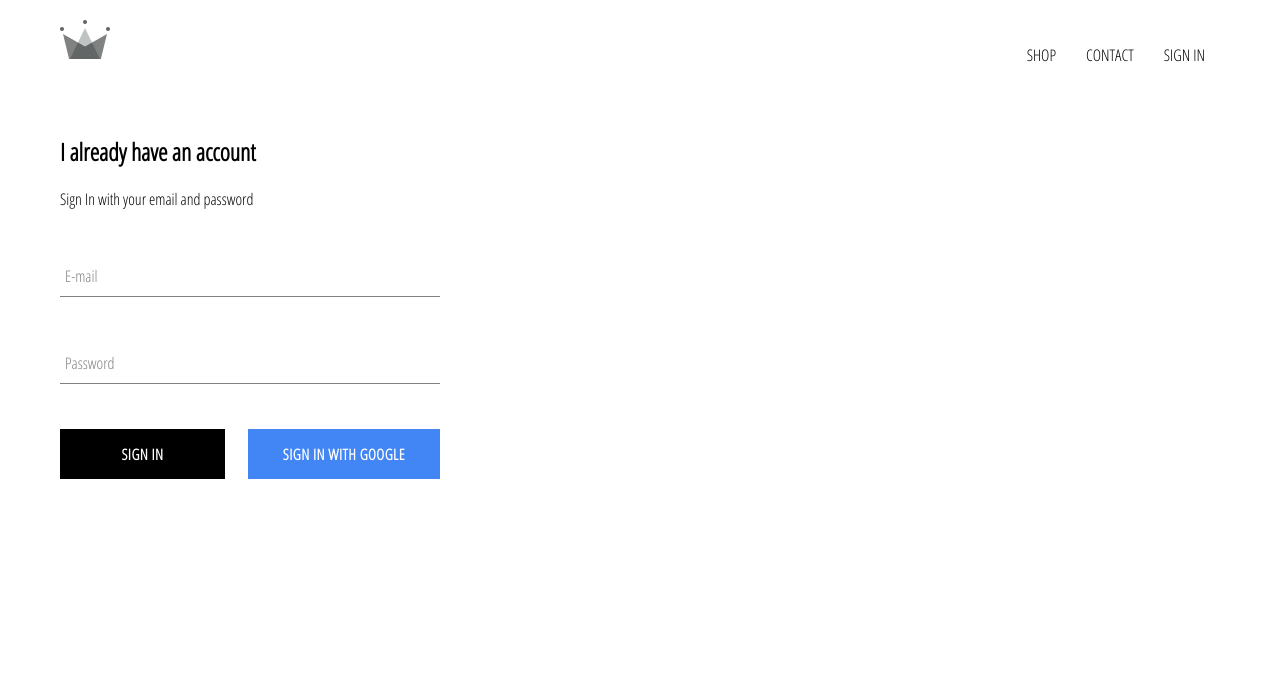
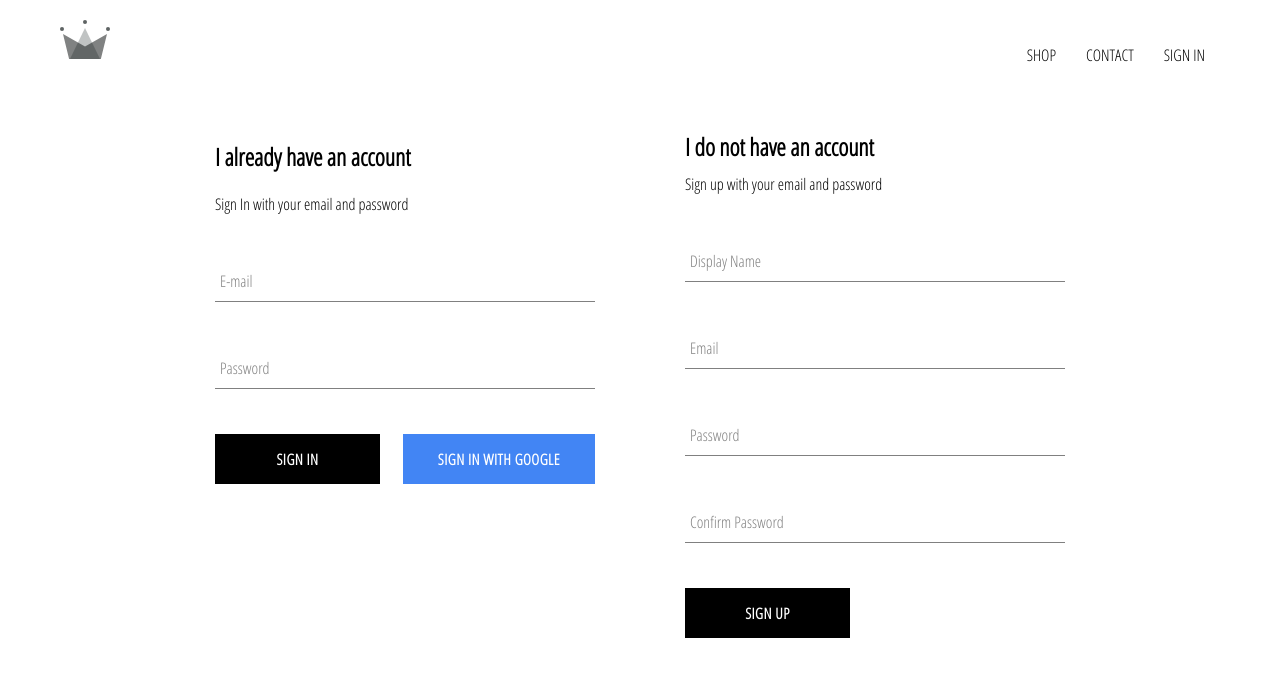
Before and after one commit to raj294/E-clothing, a React (Create React App) app: page /signin in a window 1280 px wide. Shown: the top 676 px of the page. Built offline with nearby package versions, Linux system fonts and the light colour scheme; no server answers.

Commit message:
finishing sign in and sign up page with authentication and database connection to firestore

```diff
--- a/src/App.js
+++ b/src/App.js
@@ -7,7 +7,7 @@
 import ShopPage from './pages/shop/shop';
 import SignInAndSignUpPage from './pages/signin-and-signup/signin-signup'
 import Header from './components/header/header';
-import { auth } from './firebase/firebase.util';
+import { auth, createUserProfileDocument } from './firebase/firebase.util';
 
 
 class App extends Component {
@@ -22,8 +22,22 @@
   unsubscribeFromAuth = null;
 
   componentDidMount() {
-    this.unsubscribeFromAuth = auth.onAuthStateChanged(user => {
-      this.setState({ currentUser: user });
+    this.unsubscribeFromAuth = auth.onAuthStateChanged(async userAuth => {
+      if (userAuth) {
+        const userRef = await createUserProfileDocument(userAuth);
+
+        userRef.onSnapshot(snapShot => {
+          this.setState({
+            currentUser: {
+              id: snapShot.id,
+              ...snapShot.data()
+            }
+          })
+        });
+      } else {
+        this.setState({ currentUser: userAuth });
+      }
+
     })
   }
 
--- a/src/components/header/header.scss
+++ b/src/components/header/header.scss
@@ -12,6 +12,7 @@
     }
 
     .options {
+      cursor: pointer;
       width: 50%;
       height: 100%;
       display: flex;
--- a/src/components/signin/signin.jsx
+++ b/src/components/signin/signin.jsx
@@ -3,7 +3,7 @@
 import FormInput from '../form-input/forminput'
 import CustomButton from '../custom-button/custom-button'
 
-import  { signInWithGoogle } from '../../firebase/firebase.util'
+import  { auth, signInWithGoogle } from '../../firebase/firebase.util'
 
 import './signin.scss';
 
@@ -17,11 +17,18 @@
         }
     }
 
-    handleSubmit = event => {
+    handleSubmit = async event => {
         event.preventDefault();
 
-        this.setState({ email: '', password: '' })
-    }
+        const { email, password } = this.state;
+
+        try {
+            await auth.signInWithEmailAndPassword(email, password);
+            this.setState({ email: '', password: '' });
+        } catch (error) {
+            console.log(error);
+        }
+    };
 
     handleChange= event => {
         const { value, name } = event.target;
--- /dev/null
+++ b/src/components/signup/signup.jsx
@@ -0,0 +1,104 @@
+import React from 'react';
+
+import FormInput from '../form-input/forminput';
+import CustomButton from '../custom-button/custom-button';
+
+import { auth, createUserProfileDocument } from '../../firebase/firebase.util';
+
+import './signup.scss';
+
+class SignUp extends React.Component {
+    constructor() {
+        super();
+
+        this.state = {
+            displayName: '',
+            email: '',
+            password: '',
+            confirmPassword: ''
+        }
+    }
+
+    handleSubmit = async event => {
+        event.preventDefault();
+
+        const { displayName, email, password, confirmPassword } = this.state;
+
+        if(password !== confirmPassword) {
+            alert("password don't match");
+            return;
+        }
+
+        try{
+            const { user } = await auth.createUserWithEmailAndPassword(
+                email,
+                password
+            );
+
+            await createUserProfileDocument(user, {displayName});
+
+            this.setState = ({
+                displayName: '',
+                email: '',
+                password: '',
+                confirmPassword: ''
+            });
+
+        } catch (error) {
+            console.error(error);
+        }
+    };
+
+    handleChange = event => {
+        const { name, value } = event.target;
+
+        this.setState({ [name]: value });
+    }
+
+    render() {
+        const { displayName, email, password, confirmPassword } = this.state;
+        return (
+            <div className='sign-up'>
+                <h2 className='title'>I do not have an account</h2>
+                <span>Sign up with your email and password</span>
+                <form className='sign-up-form' onSubmit={this.handleSubmit}>
+                    <FormInput
+                        type='text'
+                        name='displayName'
+                        value={displayName}
+                        onChange={this.handleChange}
+                        label='Display Name'
+                        required
+                    />
+                    <FormInput
+                        type='email'
+                        name='email'
+                        value={email}
+                        onChange={this.handleChange}
+                        label='Email'
+                        required
+                    />
+                    <FormInput
+                        type='password'
+                        name='password'
+                        value={password}
+                        onChange={this.handleChange}
+                        label='Password'
+                        required
+                    />
+                    <FormInput
+                        type='password'
+                        name='confirmPassword'
+                        value={confirmPassword}
+                        onChange={this.handleChange}
+                        label='Confirm Password'
+                        required
+                    />
+                    <CustomButton type='submit'>Sign Up</CustomButton>
+                </form>
+            </div>
+        )
+    }
+}
+
+export default SignUp;
--- /dev/null
+++ b/src/components/signup/signup.scss
@@ -0,0 +1,10 @@
+.sign-up {
+    display: flex;
+    flex-direction: column;
+    width: 380px;
+
+
+    .title {
+      margin: 10px 0;
+    }
+  }
--- a/src/firebase/firebase.util.js
+++ b/src/firebase/firebase.util.js
@@ -12,6 +12,32 @@
     measurementId: "G-Q4L9ERF5DH"
 };
 
+export const createUserProfileDocument = async (userAuth, additionalData) => {
+    if (!userAuth) return;
+
+     const userRef = firestore.doc(`users/${userAuth.uid}`);
+
+     const snapShot = await userRef.get();
+
+     if(!snapShot.exists) {
+        const { displayName, email } = userAuth;
+        const createAt = new Date();
+
+        try {
+            await userRef.set ({
+                displayName,
+                email,
+                createAt,
+                ...additionalData
+            })
+        }catch (error) {
+            console.log('error creating user', error.message);
+        }
+     }
+
+     return userRef;
+};
+
 firebase.initializeApp(config);
 
 export const auth = firebase.auth();
--- a/src/pages/signin-and-signup/signin-signup.jsx
+++ b/src/pages/signin-and-signup/signin-signup.jsx
@@ -1,11 +1,15 @@
 import React from 'react';
 
 import SignIn from '../../components/signin/signin';
+import SignUp from '../../components/signup/signup';
+
+import './signin-signup.scss';
 
 const SignInAndSignUpPage = () => (
     <div className='sign-in-and-sign-up'>
         <SignIn />
+        <SignUp />
     </div>
-)
+);
 
 export default SignInAndSignUpPage;
--- a/src/pages/signin-and-signup/signin-signup.scss
+++ b/src/pages/signin-and-signup/signin-signup.scss
@@ -0,0 +1,6 @@
+.sign-in-and-sign-up {
+    width: 850px;
+    display: flex;
+    justify-content: space-between;
+    margin: 30px auto;
+  }
```
